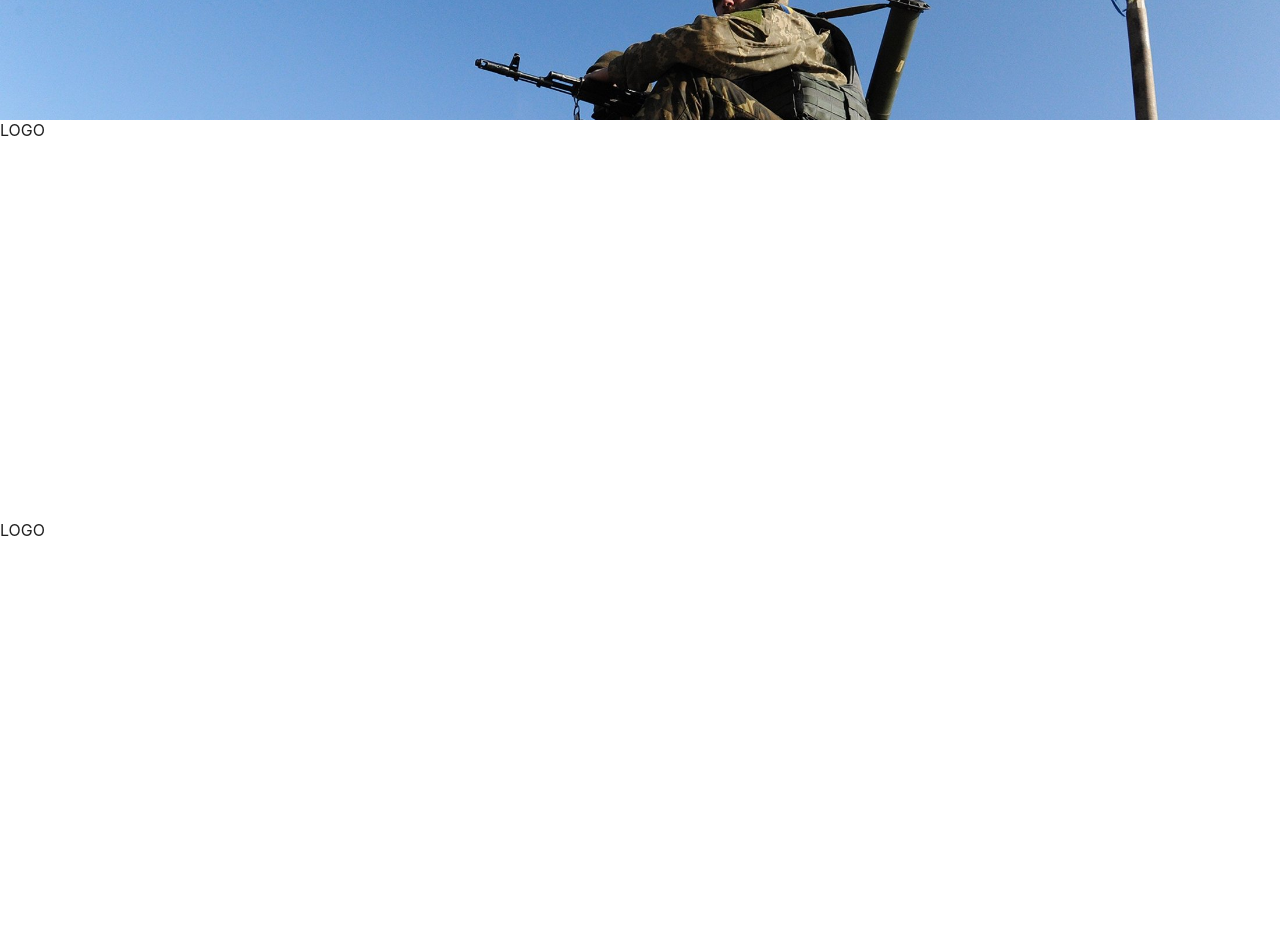
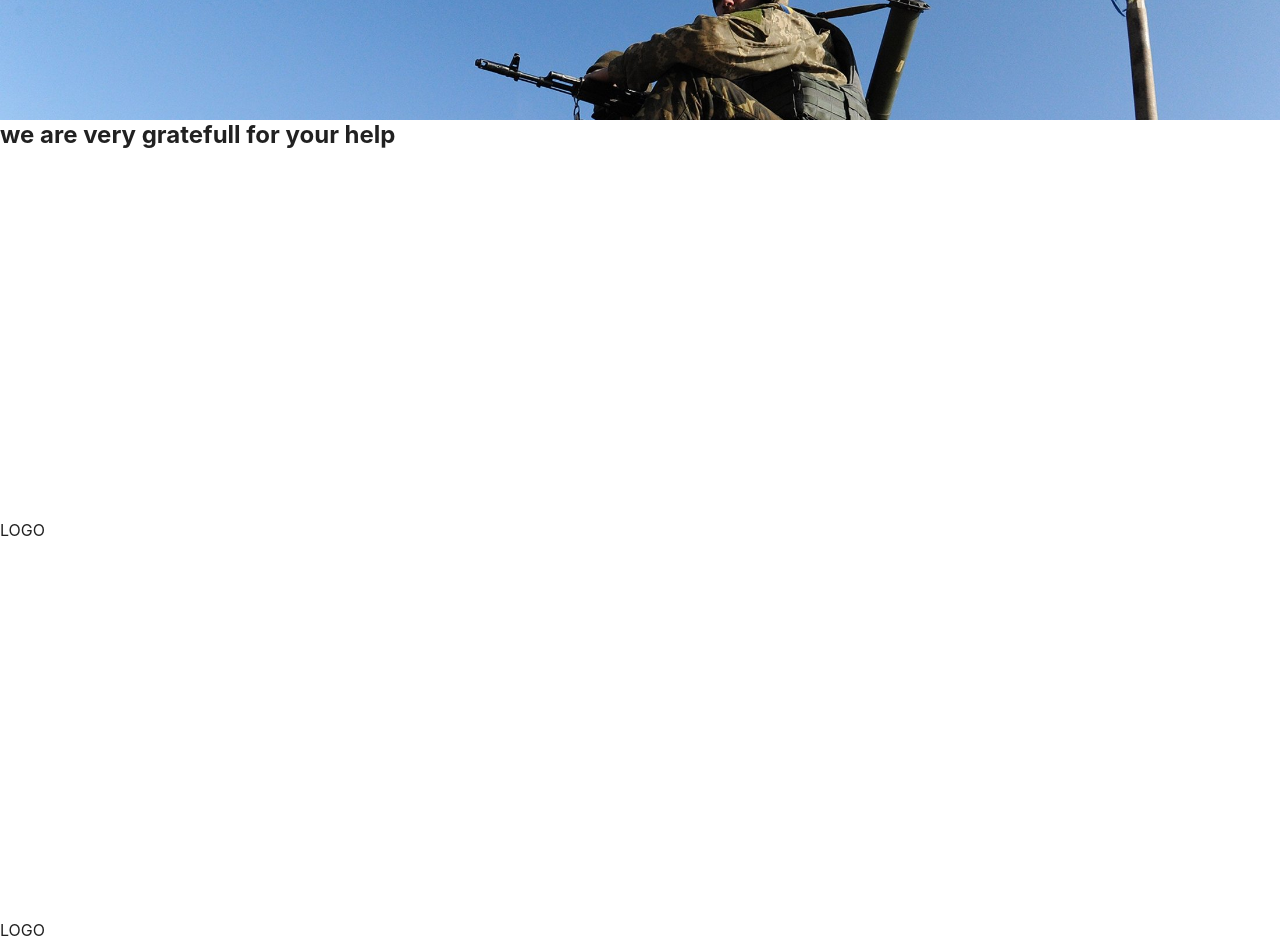
Before and after one commit to Dmitry16/aidforukraine, a React (Create React App) app: page / in a window 1280 px wide. Shown: the part 280-1232 px from the top of the page. Before the commit the page ends 1200 px from the top, so only its background shows below. Built offline with nearby package versions, Linux system fonts and the light colour scheme.

Commit message:
page-blocks added

```diff
--- a/src/App.js
+++ b/src/App.js
@@ -2,7 +2,7 @@ import { ThemeProvider } from '@mui/material/styles';
 import React from 'react';
 import { BrowserRouter as Router, Route, Routes } from 'react-router-dom';
 
-import MainPage from './containers/main-page'
+import MainPage from './pages/main-page'
 
 import theme from './theme';
 
@@ -14,7 +14,6 @@ function App() {
       <Router>
         <Routes>
           <Route path="/" element={<MainPage />} />
-          {/* <Route path="users" element={<Users />} /> */}
         </Routes>
       </Router>
     </ThemeProvider>
--- /dev/null
+++ b/src/components/page-blocks/block1.jsx
@@ -0,0 +1,22 @@
+import Typography from '@mui/material/Typography';
+import PageBlock from '../page-block';
+import Image from '../../assets/img/heros.jpg';
+
+export default function Block1() {
+    return (
+        <>
+            <PageBlock img={Image}>
+                <Typography
+                    variant="h4"
+                    // noWrap
+                    sx={{ mr: 2, display: { xs: 'none', md: 'flex' },
+                        marginTop: '300px',
+                        // zIndex: 999,
+                    }}
+                >
+                    we are very gratefull for your help
+                </Typography>
+            </PageBlock>
+        </>
+    );
+}
--- /dev/null
+++ b/src/components/page-blocks/block2.jsx
@@ -0,0 +1,22 @@
+import Typography from '@mui/material/Typography';
+import PageBlock from '../page-block';
+
+export default function Block2() {
+    return (
+        <>
+            <PageBlock>
+                <Typography
+                    variant="h2"
+                    noWrap
+                    sx={{ mr: 2,
+                        display: 'flex',
+                        marginTop: '300px',
+                        height: '400px',
+                    }}
+                >
+                    we are very gratefull for your help
+                </Typography>
+            </PageBlock>
+        </>
+    );
+}
--- /dev/null
+++ b/src/components/page-blocks/block3.jsx
@@ -0,0 +1,19 @@
+import Typography from '@mui/material/Typography';
+import PageBlock from '../page-block';
+
+export default function Block3() {
+    return (
+        <>
+            <PageBlock>
+                <Typography
+                    variant="h6"
+                    noWrap
+                    component="div"
+                    sx={{ mr: 2, display: { xs: 'none', md: 'flex' }}}
+                >
+                    LOGO
+                </Typography>
+            </PageBlock>
+        </>
+    );
+}
--- /dev/null
+++ b/src/components/page-blocks/block4.jsx
@@ -0,0 +1,19 @@
+import Typography from '@mui/material/Typography';
+import PageBlock from '../page-block';
+
+export default function Block4() {
+    return (
+        <>
+            <PageBlock>
+                <Typography
+                    variant="h6"
+                    noWrap
+                    component="div"
+                    sx={{ mr: 2, display: { xs: 'none', md: 'flex' }}}
+                >
+                    LOGO
+                </Typography>
+            </PageBlock>
+        </>
+    );
+}
--- /dev/null
+++ b/src/components/page-blocks/index.jsx
@@ -0,0 +1,11 @@
+import Block1 from './block1';
+import Block2 from './block2';
+import Block3 from './block3';
+import Block4 from './block4';
+
+export {
+    Block1,
+    Block2,
+    Block3,
+    Block4,
+};
--- a/src/components/header.jsx
+++ b/src/containers/header.jsx
@@ -10,7 +10,7 @@ import Container from '@mui/material/Container';
 import Button from '@mui/material/Button';
 import MenuItem from '@mui/material/MenuItem';
 
-import Logo from './logo';
+import Logo from '../components/logo';
 
 const pages = ['Home', 'About', 'How help', 'Packaging', 'Cargo details', 'Contacts'];
 
--- a/src/containers/main-page.jsx
+++ /dev/null
@@ -1,44 +0,0 @@
-import Header from '../components/header';
-import PageBlock from '../components/page-block';
-import Typography from '@mui/material/Typography';
-import Image from '../assets/img/heros.jpg';
-
-function MainPage() {
-  return (
-    <>
-        <Header />
-        <PageBlock img={Image}>
-            <Typography
-                variant="h6"
-                noWrap
-                component="div"
-                sx={{ mr: 2, display: { xs: 'none', md: 'flex' }}}
-            >
-                LOGO
-            </Typography>
-        </PageBlock>
-        <PageBlock>
-            <Typography
-                variant="h6"
-                noWrap
-                component="div"
-                sx={{ mr: 2, display: { xs: 'none', md: 'flex' }}}
-            >
-                LOGO
-            </Typography>
-        </PageBlock>
-        <PageBlock>
-            <Typography
-                variant="h6"
-                noWrap
-                component="div"
-                sx={{ mr: 2, display: { xs: 'none', md: 'flex' }}}
-            >
-                LOGO
-            </Typography>
-        </PageBlock>
-    </>
-  );
-}
-
-export default MainPage;
--- /dev/null
+++ b/src/pages/main-page.jsx
@@ -0,0 +1,16 @@
+import Header from '../containers/header';
+import { Block1, Block2, Block3, Block4 } from '../components/page-blocks';
+
+function MainPage() {
+  return (
+    <>
+        <Header />
+        <Block1 />
+        <Block2 />
+        <Block3 />
+        <Block4 />
+    </>
+  );
+}
+
+export default MainPage;
```
